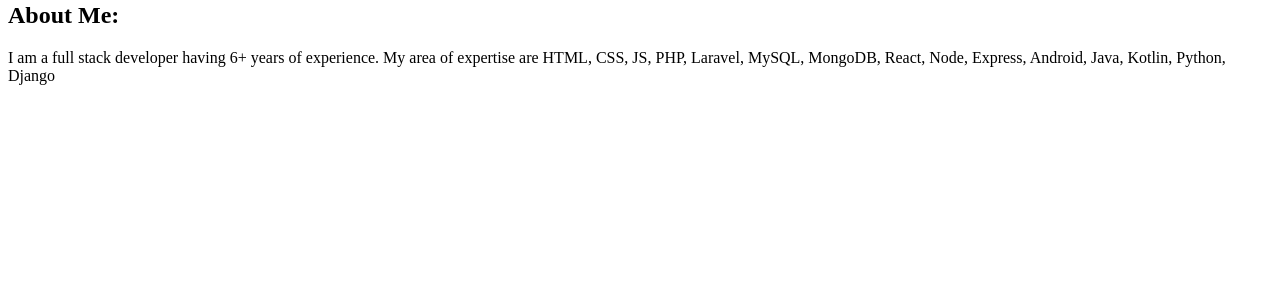
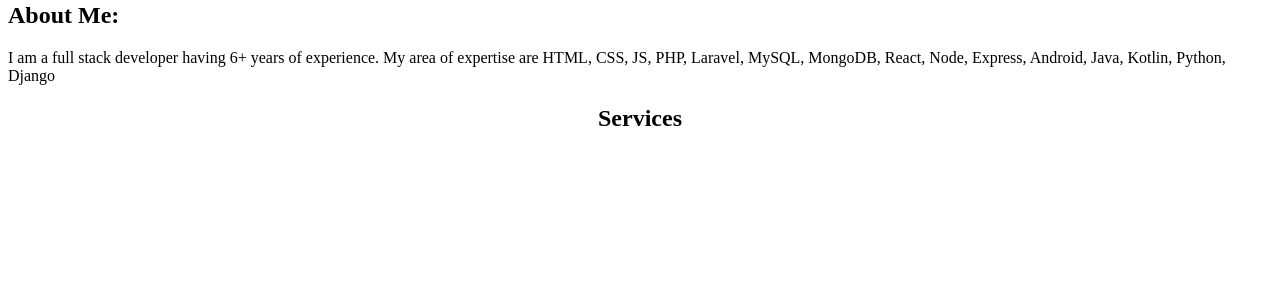
Before and after one commit to mahirishi/portfolio-python, a Django app: page /about/ in a window 1280 px wide. Shown: the part 218-518 px from the top of the page. Run offline with Django 5.2, Linux system fonts and the light colour scheme.

Commit message:
updated about page
added services

```diff
--- a/portfolio/templates/portfolio/about.html
+++ b/portfolio/templates/portfolio/about.html
@@ -8,4 +8,18 @@
   expertise are HTML, CSS, JS, PHP, Laravel, MySQL, MongoDB, React, Node,
   Express, Android, Java, Kotlin, Python, Django
 </p>
+
+<h2 class="center">Services</h2>
+
+    <div class="services">
+        {% for service in services %}
+            <div class="service">
+                <div class="service-img">
+                    <img src="{% static 'portfolio/' %}{{service.icon}}">
+                </div>
+                <h3 class="center">{{ service.title }}</h3>
+                <p class="center">{{ service.description }}</p>
+            </div>
+        {% endfor %}
+    </div>
 {% endblock content %}
```
